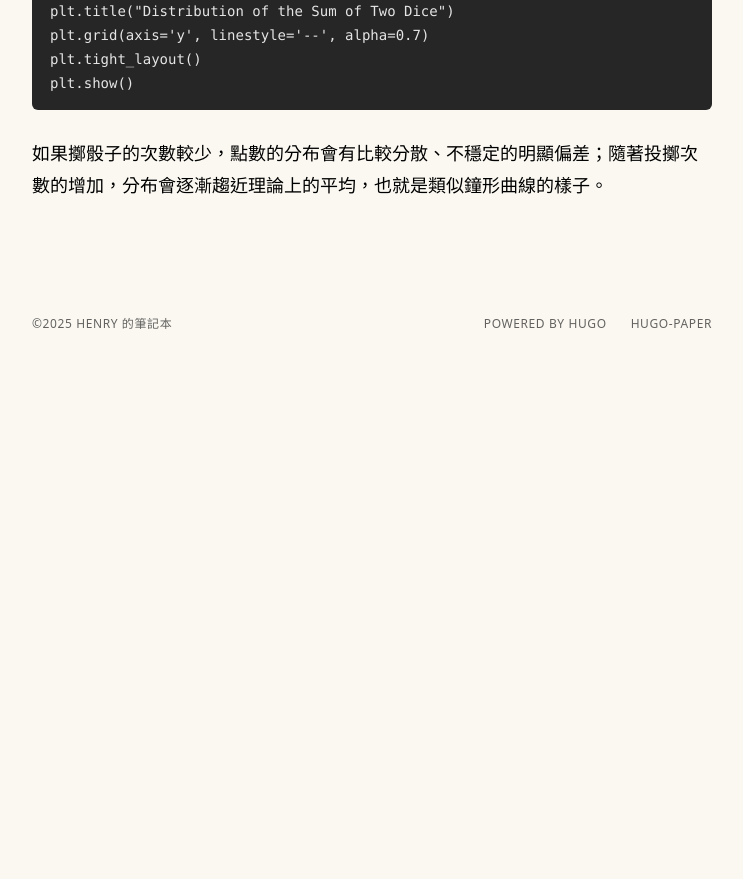
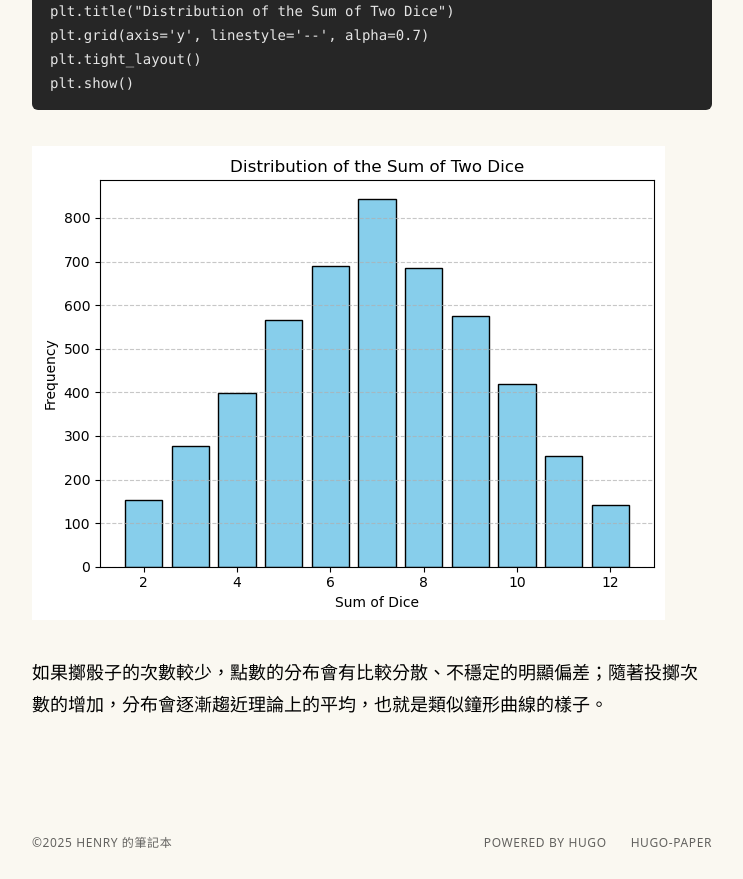
Before and after one commit to henry43171/henry43171.github.io, a plain HTML site: page posts/numpy_practice/index.html in a window 1280 px wide. Shown: the part 6110-6989 px from the top of the page, without its empty margins (268-1011 px from the left). Before the commit the page ends 6470 px from the top, so only its background shows below. Drawn offline with Linux system fonts and the light colour scheme.

Commit message:
update numpy_practice and add dice.png

```diff
--- a/posts/numpy_practice/index.html
+++ b/posts/numpy_practice/index.html
@@ -424,7 +424,8 @@ plt.title(&#34;Distribution of the Sum of Two Dice&#34;)
 plt.grid(axis=&#39;y&#39;, linestyle=&#39;--&#39;, alpha=0.7)
 plt.tight_layout()
 plt.show()
-</code></pre><p>如果擲骰子的次數較少，點數的分布會有比較分散、不穩定的明顯偏差；隨著投擲次數的增加，分布會逐漸趨近理論上的平均，也就是類似鐘形曲線的樣子。</p>
+</code></pre><p><img src="dice.png" alt="圖表：兩顆骰子點數和的分布"></p>
+<p>如果擲骰子的次數較少，點數的分布會有比較分散、不穩定的明顯偏差；隨著投擲次數的增加，分布會逐漸趨近理論上的平均，也就是類似鐘形曲線的樣子。</p>
 </section>
 
   </article></main><footer
```
Also changed, not shown: posts/numpy_practice/dice.png (added).
